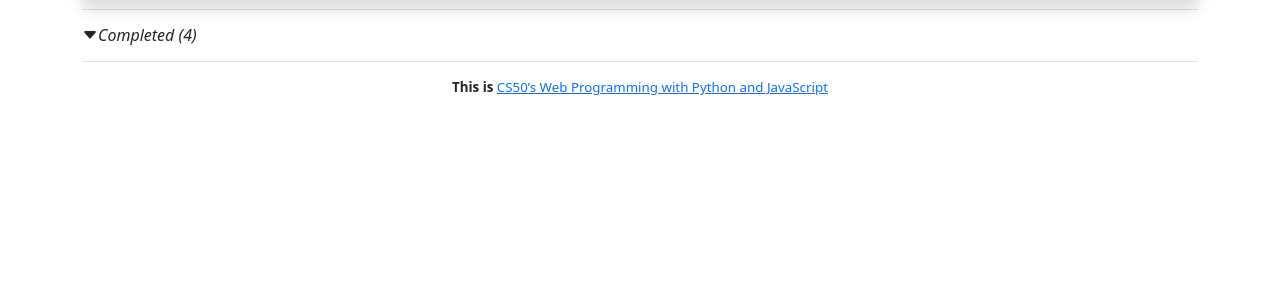
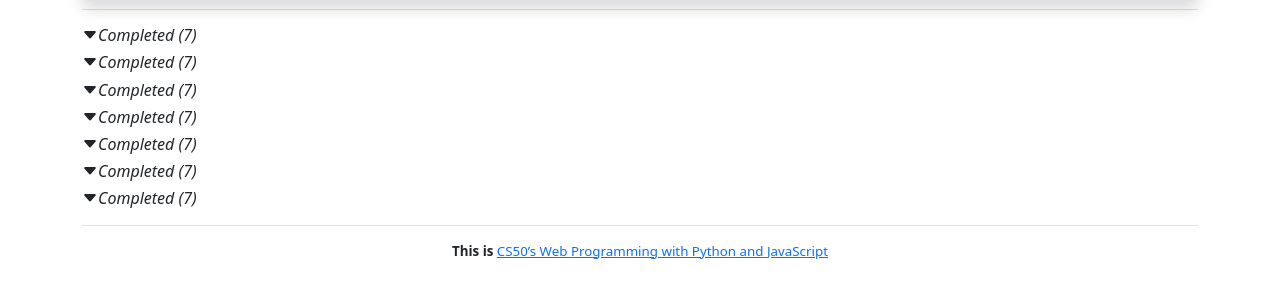
Before and after one commit to baohm88/todos, a Django app: template todo/templates/todo/index.html in a window 1280 px wide. Shown: the part 430-728 px from the top of the page. Run offline with Django 5.2, Linux system fonts and the light colour scheme; the template is opened without the code that fills it: values that come from a table or form of the project are taken from there, others are empty; a user stored in the database is signed in; data comes from the database, SQL or seed files in the repository; both versions use the stored data as it was after the commit; some libraries are stand-ins or nearby versions.

Commit message:
Added completed_tasks to index route

```diff
--- a/todo/templates/todo/index.html
+++ b/todo/templates/todo/index.html
@@ -224,9 +224,11 @@
 
 <!-- COMPLETED TASKS VIEW START -->
 <div id="completed-tasks-view">
+    {% if completed_tasks %}
+        {% for task in completed_tasks %}
             <h6 data-bs-toggle="collapse" data-bs-target="#comleted-tasks">
                 <i class="bi bi-caret-down-fill" onclick="toggleCaretIcon(this)"
-            >Completed <span>(4)</span>
+                    >Completed <span>({{ completed_tasks.count }})</span>
                 </i>
             </h6>
 
@@ -241,22 +243,22 @@
                     </div>
                     <div class="flex-grow-1 p-2 taskdetail">
                         <div class="d-flex flex-column">
-                    <div>Task 1</div>
+                            <div>{{ task.title }}</div>
                             <div class="d-flex flex-wrap">
                                 <div
                                     class="me-3"
                                     style="font-size: small; color: rgb(255, 0, 0)"
                                 >
                                     <i class="bi bi-calendar-check"></i>
-                            <span>Due Tue, May 14</span>
+                                    <span>Due {{ task.due_date }}</span>
                                 </div>
                                 <div class="me-3" style="font-size: small">
                                     <i class="bi bi-bell"></i>
-                            <span>Tue, May 14</span>
+                                    <span>{{ task.reminder_date}}</span>
                                 </div>
                                 <div style="font-size: small">
                                     <i class="bi bi-repeat"></i>
-                            <span> Daily</span>
+                                    <span>{{ task.repeat }} </span>
                                 </div>
                             </div>
                         </div>
@@ -274,6 +276,8 @@
                 </div>
                 <!-- TASK 1 END-->
             </div>
+        {% endfor %}
+    {% endif %}
 </div>
 <!-- COMPLETED TASKS VIEW END -->
 
--- a/todo/views.py
+++ b/todo/views.py
@@ -15,8 +15,8 @@
 
     # Authenticated users view their inbox
     if request.user.is_authenticated:
-        tasks = Task.objects.filter(creator=request.user)
-        return render(request, "todo/index.html", {'tasks': tasks})
+        completed_tasks = Task.objects.filter(creator=request.user,completed=True)
+        return render(request, "todo/index.html", {'completed_tasks': completed_tasks})
 
     # Everyone else is prompted to sign in
     else:
```
Also changed, not shown: db.sqlite3. Lines whose indentation alone changed are shown as unchanged.
